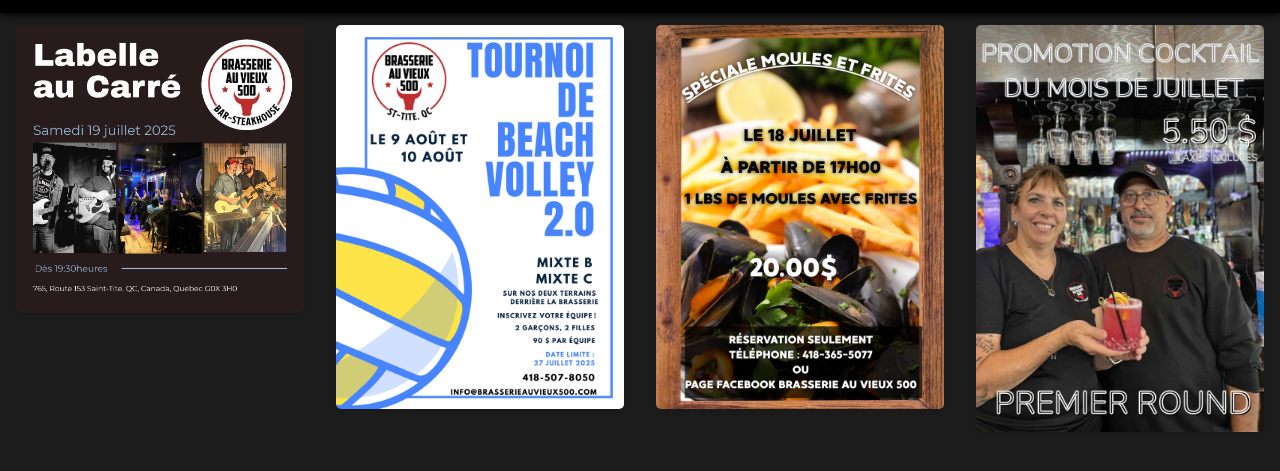
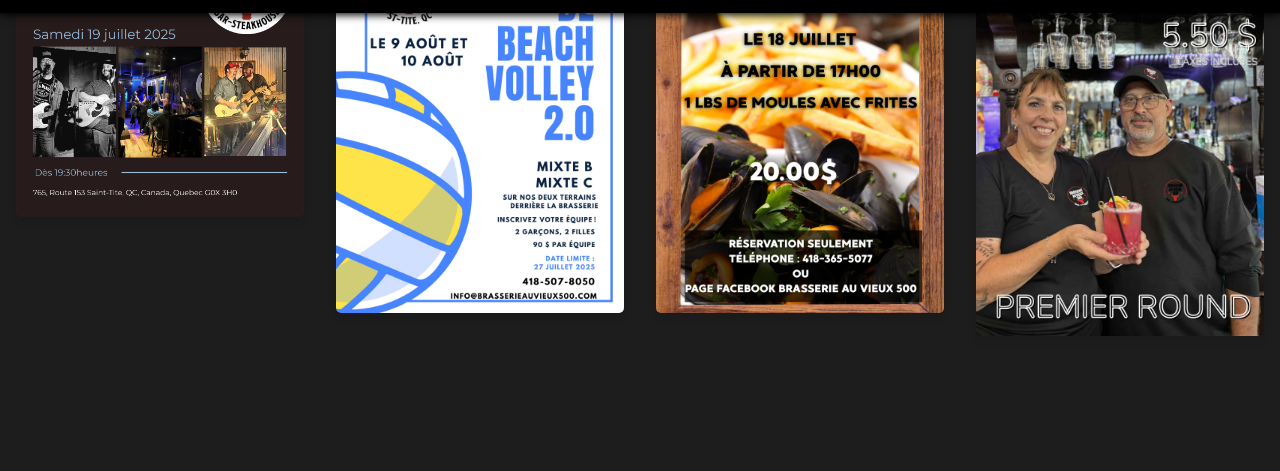
Before and after one commit to MonsieurClavett/brasserie500, a plain HTML site: page evenements.html in a window 1280 px wide. Shown: the part 103-574 px from the top of the page. Drawn offline with Linux system fonts and the light colour scheme.

Commit message:
Update style2.css

```diff
--- a/style2.css
+++ b/style2.css
@@ -418,7 +418,7 @@
 }
 
 .events {
-    margin-top: 7rem;
+    margin-top: 1rem;
     display: grid;
     grid-template-columns: repeat(auto-fit, minmax(250px, 1fr));
     gap: 2rem;
```
